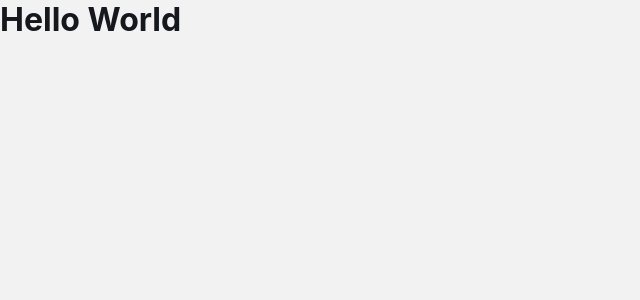
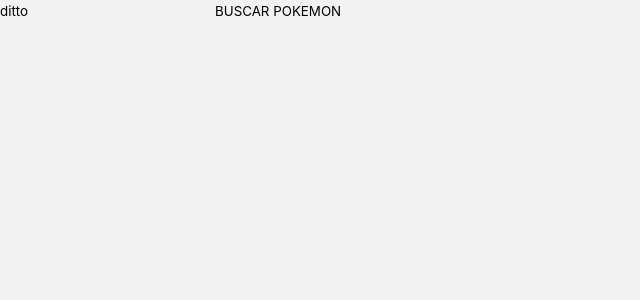
Before and after one commit to MaikonRodrigs/Pokedex_API, a React (Vite) app: page / in a window 1280 px wide. Shown: the top 300 px of the page, without its empty margins (0-640 px from the left). Built offline with nearby package versions, Linux system fonts and the light colour scheme.

Commit message:
Add API pokedexV2

```diff
--- a/src/App.jsx
+++ b/src/App.jsx
@@ -1,13 +1,16 @@
-import React from 'react'
+import React, { useContext }from 'react'
 import { GlobalStyle } from './styles/GlobalStyles'
+import { UserContext } from './hooks/useContext'
+import Home from './pages/home'
 
 function App() {
 
   return (
     <div>
-      <GlobalStyle />
-
-      <h1>Hello World</h1>
+      <UserContext>
+        <GlobalStyle />
+        <Home />
+      </UserContext>
     </div>
   )
 }
--- /dev/null
+++ b/src/hooks/useContext.jsx
@@ -0,0 +1,12 @@
+import React, { createContext, useState } from "react";
+
+export const GlobalContext = createContext();
+
+export const UserContext = ({ children }) => {
+  const [namePoke, setNamePoke] = useState('ditto')
+  return (
+    <GlobalContext.Provider value={{ namePoke, setNamePoke }}>
+      {children}
+    </GlobalContext.Provider>
+  )
+};
--- /dev/null
+++ b/src/hooks/useFetch.jsx
@@ -0,0 +1,28 @@
+import React, { useCallback, useState } from "react";
+
+const useFetch = () => {
+  const [data, setData] = useState(null);
+  const [error, setError] = useState(null);
+  const [loading, setLoading] = useState(null);
+
+  const request = useCallback(async (url, options) => {
+    let response;
+    let json;
+    try {
+      setError(null);
+      setLoading(true);
+      response = await fetch(url, options);
+      json = await response.json();
+    } catch (erro) {
+      json = null;
+      setError('error');
+    } finally {
+      setData(json);
+      setLoading(false);
+      return { response, json };
+    }
+  }, []);
+  return { data, error, loading, request };
+};
+
+export default useFetch;
--- /dev/null
+++ b/src/pages/home/index.jsx
@@ -0,0 +1,38 @@
+import React, { useContext, useState } from 'react';
+import { GlobalContext } from '../../hooks/useContext';
+import useFetch from '../../hooks/useFetch';
+
+
+// import { Container } from './styles';
+
+function Home() {
+  const { namePoke, setNamePoke } = useContext(GlobalContext)
+  const { request, data } = useFetch()
+
+  const [pokemon, setPokemon] = useState(null)
+
+  async function fetchData() {
+    let { json } = await request(`https://pokeapi.co/api/v2/pokemon/${namePoke}`);
+    setPokemon(json)
+    console.log(pokemon)
+  }
+
+  function handlePokemon(e) {
+    setNamePoke(e.target.value)
+  }
+
+  return (
+    <div>
+      <input type="text"
+        value={namePoke || ''}
+        onChange={handlePokemon}
+      />
+        <button onClick={fetchData}>BUSCAR POKEMON</button> <br />
+      <span>
+        <img src={pokemon?.sprites.front_default} alt="" />
+      </span>
+    </div>
+  );
+}
+
+export default Home;
```
Also changed, not shown: src/pages/home/styles.js (added).
